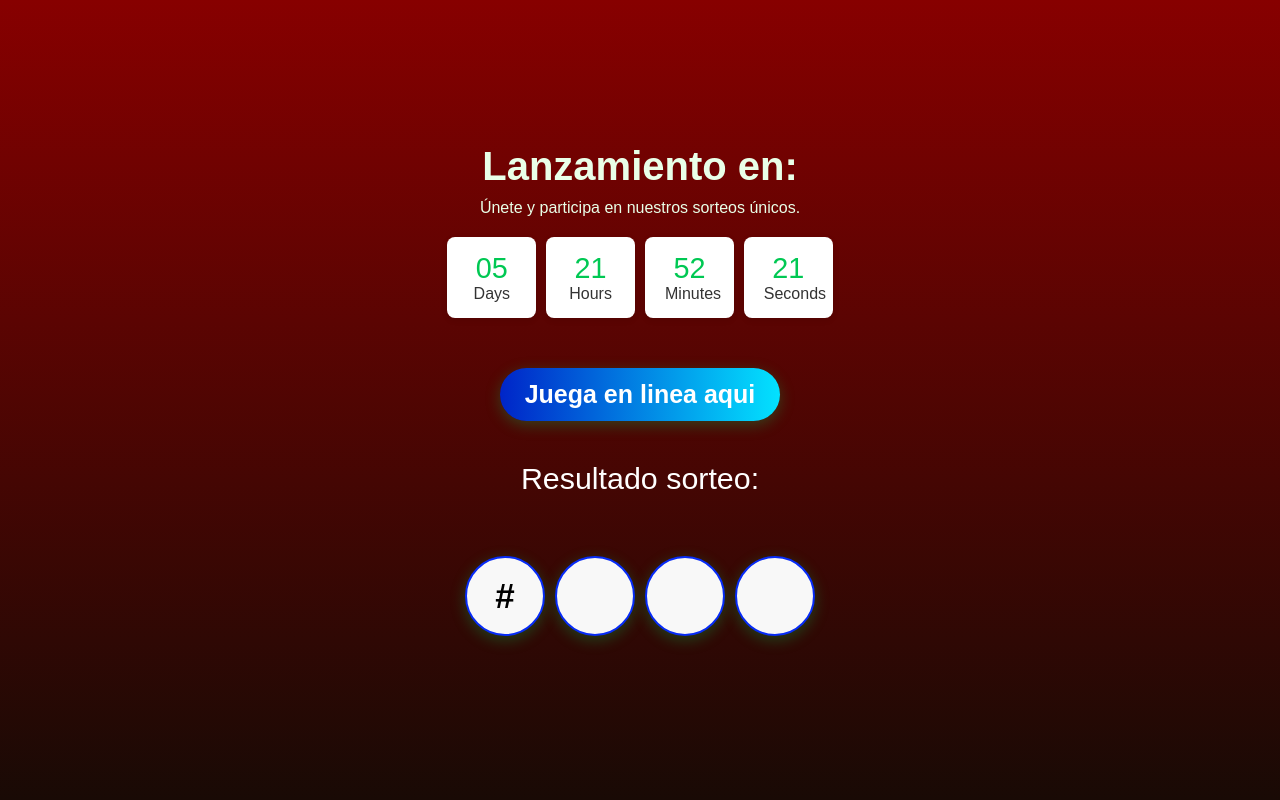
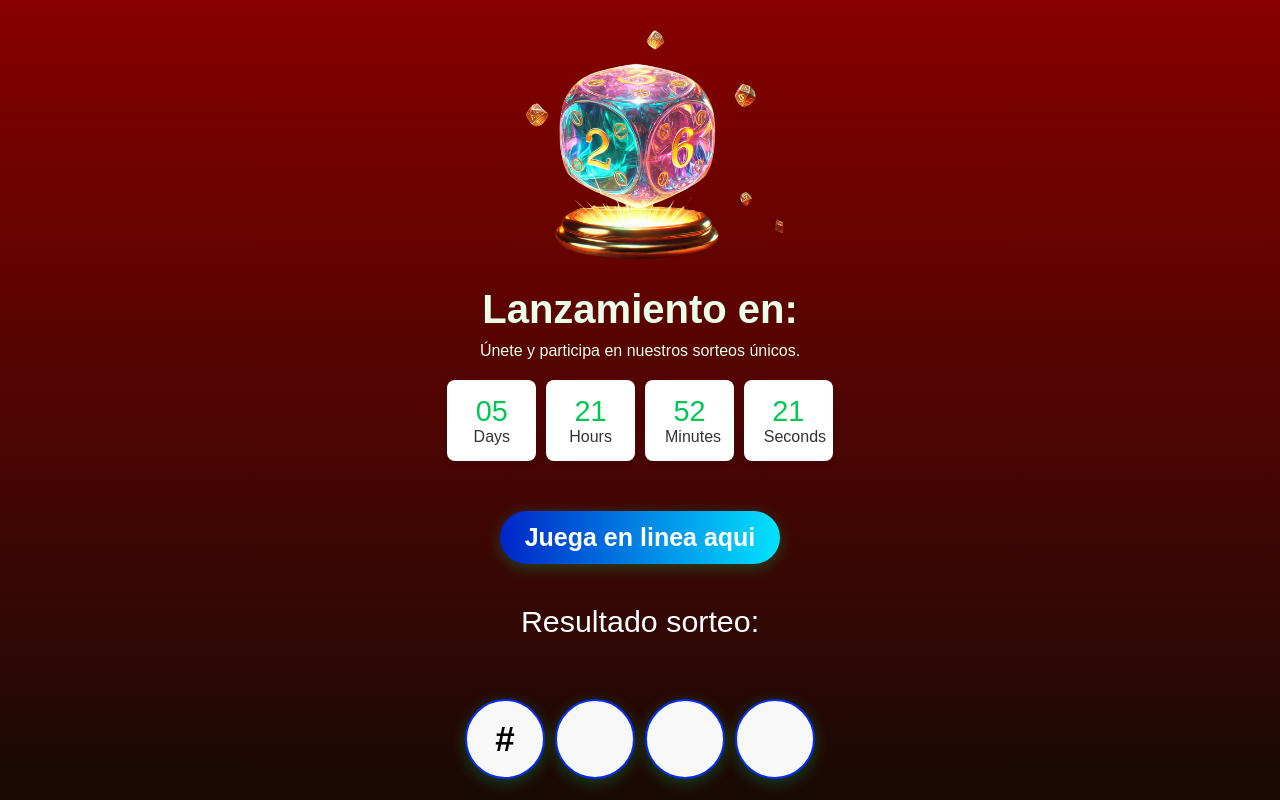
Before and after one commit to Acorjuela/webjs.gitub.io, a plain HTML site: page index.html in a window 1280 px wide. Drawn offline with Linux system fonts and the light colour scheme.

Commit message:
Update index.html

```diff
--- a/index.html
+++ b/index.html
@@ -4,7 +4,7 @@
   <meta charset="UTF-8">
   <meta name="viewport" content="width=device-width, initial-scale=1.0">
   <link rel="stylesheet" href="CSS/styles.css">
-  <link rel="icon" type="image/jpg" href="/img/Imagen de WhatsApp 2024-11-15 a las 00.18.24_3a2ffb8a-Photoroom.png">
+  <link rel="icon" type="image/jpg" href="img/6b3180a8-cc20-49d9-b93b-9c7ac4dbd543-Photoroom.png">
   <link rel="stylesheet" href="https://cdnjs.cloudflare.com/ajax/libs/font-awesome/6.0.0-beta3/css/all.min.css">
   <title>Sorteo Lotería</title>
 </head>
@@ -12,7 +12,7 @@
 
   <header class="hdr">
     <div class="logo">
-      <img id="loteria" src="img/Imagen de WhatsApp 2024-11-15 a las 00.18.24_3a2ffb8a-Photoroom.png " alt="">
+      <img id="loteria" src="img/6b3180a8-cc20-49d9-b93b-9c7ac4dbd543-Photoroom.png " alt="">
     </div>
   </header>
     <h1>Lanzamiento en:</h1>
```
